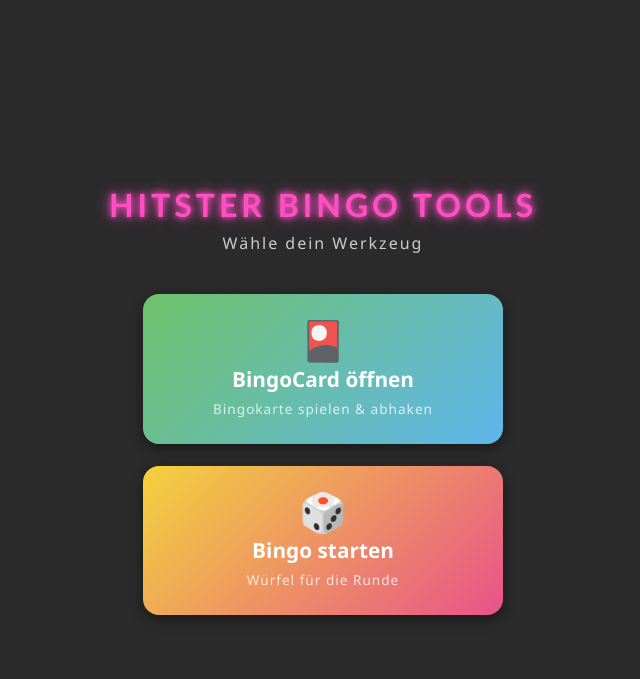
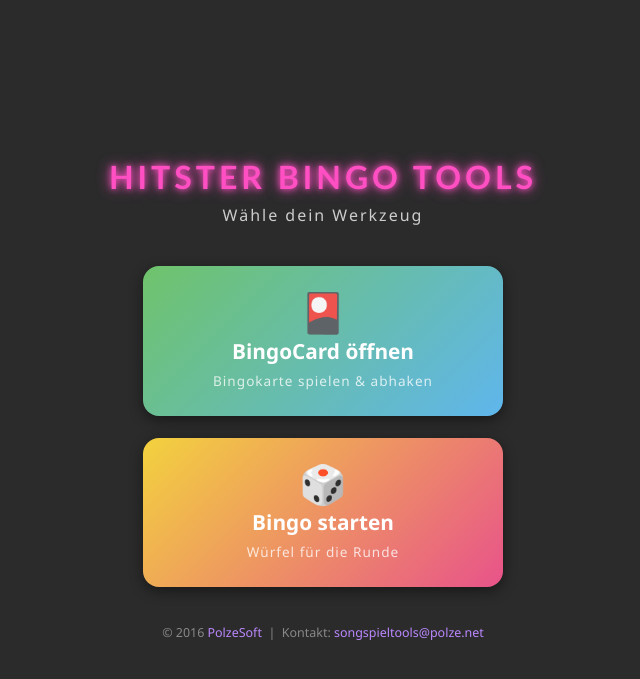
Before and after one commit to noyse27/songspieltools, a PHP site: page / in a window 1280 px wide. Shown: the top 679 px of the page, without its empty margins (317-957 px from the left). Run offline with PHP 8.4, Linux system fonts and the light colour scheme.

Commit message:
Add footer with copyright and contact to all pages
Co-Authored-By: Claude Sonnet 4.6 <noreply@anthropic.com>

```diff
--- a/index.html
+++ b/index.html
@@ -95,6 +95,23 @@
   #card-btn small, #dice-btn small {
     color: rgba(255,255,255,0.9);
   }
+
+  footer {
+    margin-top: 36px;
+    font-size: 0.78rem;
+    color: #888;
+    text-align: center;
+    line-height: 1.6;
+  }
+
+  footer a {
+    color: #bb88ff;
+    text-decoration: none;
+  }
+
+  footer a:hover {
+    text-decoration: underline;
+  }
 </style>
 </head>
 <body>
@@ -103,18 +120,23 @@
 <p class="subtitle">Wähle dein Werkzeug</p>
 
 <div class="menu">
-  <a id="card-btn" class="tool-btn" href="./histercard/index.html">
+  <a id="card-btn" class="tool-btn" href="../histercard/index.html">
     <span class="icon">🎴</span>
     BingoCard öffnen
     <small>Bingokarte spielen &amp; abhaken</small>
   </a>
 
-  <a id="dice-btn" class="tool-btn" href="./songdice2/index.php">
+  <a id="dice-btn" class="tool-btn" href="../songdice2/index.php">
     <span class="icon">🎲</span>
     Bingo starten
     <small>Würfel für die Runde</small>
   </a>
 </div>
 
+<footer>
+  &copy; 2016 <a href="https://polze.net" target="_blank">PolzeSoft</a> &nbsp;|&nbsp;
+  Kontakt: <a href="mailto:songspieltools@polze.net">songspieltools@polze.net</a>
+</footer>
+
 </body>
 </html>
--- a/songdice2/index.php
+++ b/songdice2/index.php
@@ -179,5 +179,10 @@ $animationData = [
 </script>
 <script src="assets/dice.js"></script>
 <script src="assets/bingo.js"></script>
+
+<footer>
+  &copy; 2016 <a href="https://polze.net" target="_blank">PolzeSoft</a> &nbsp;|&nbsp;
+  Kontakt: <a href="mailto:songspieltools@polze.net">songspieltools@polze.net</a>
+</footer>
 </body>
 </html>
```
Also changed, not shown: histercard/index.html (+22 -0 lines), songdice2/css/style.css (+18 -0 lines).
